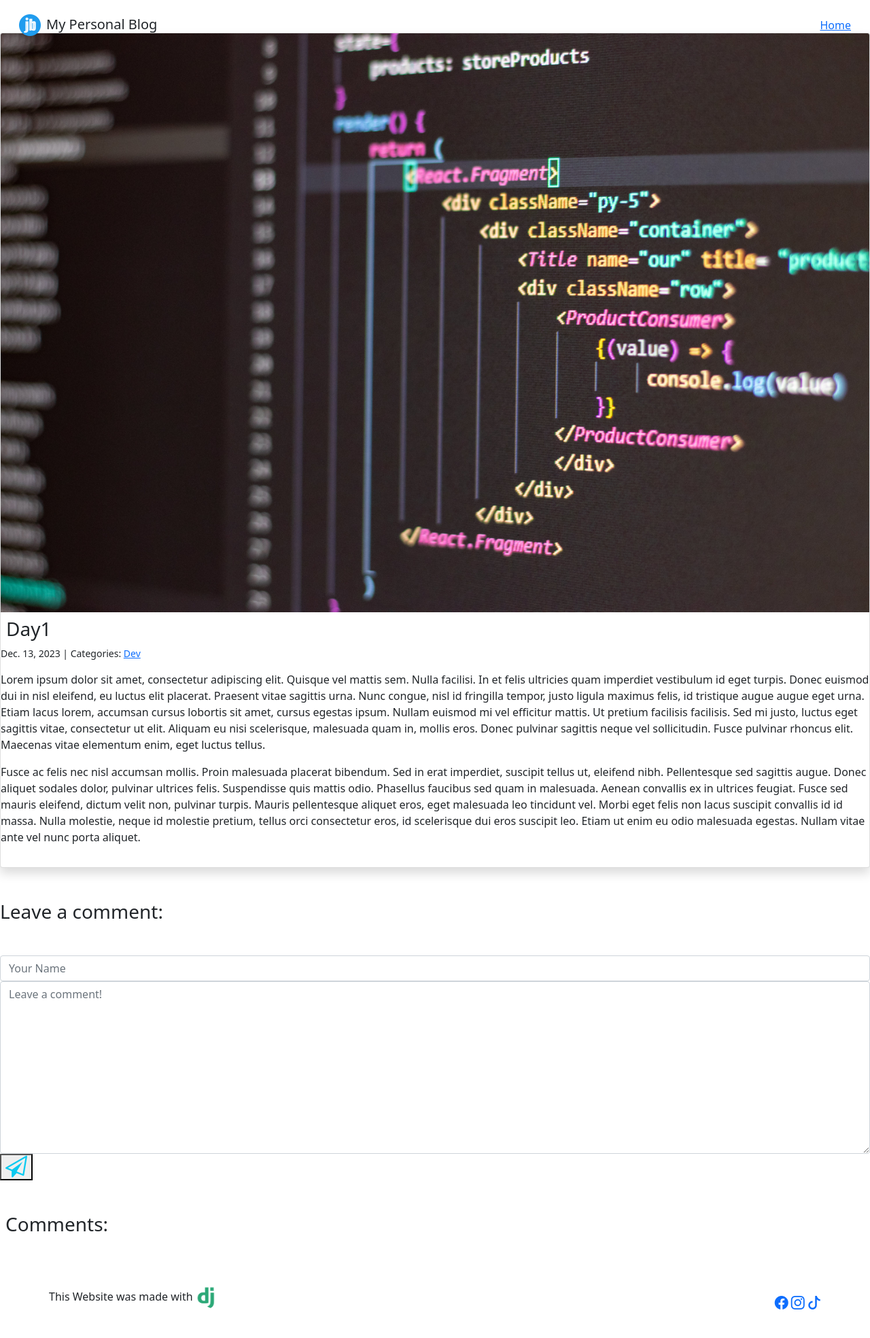
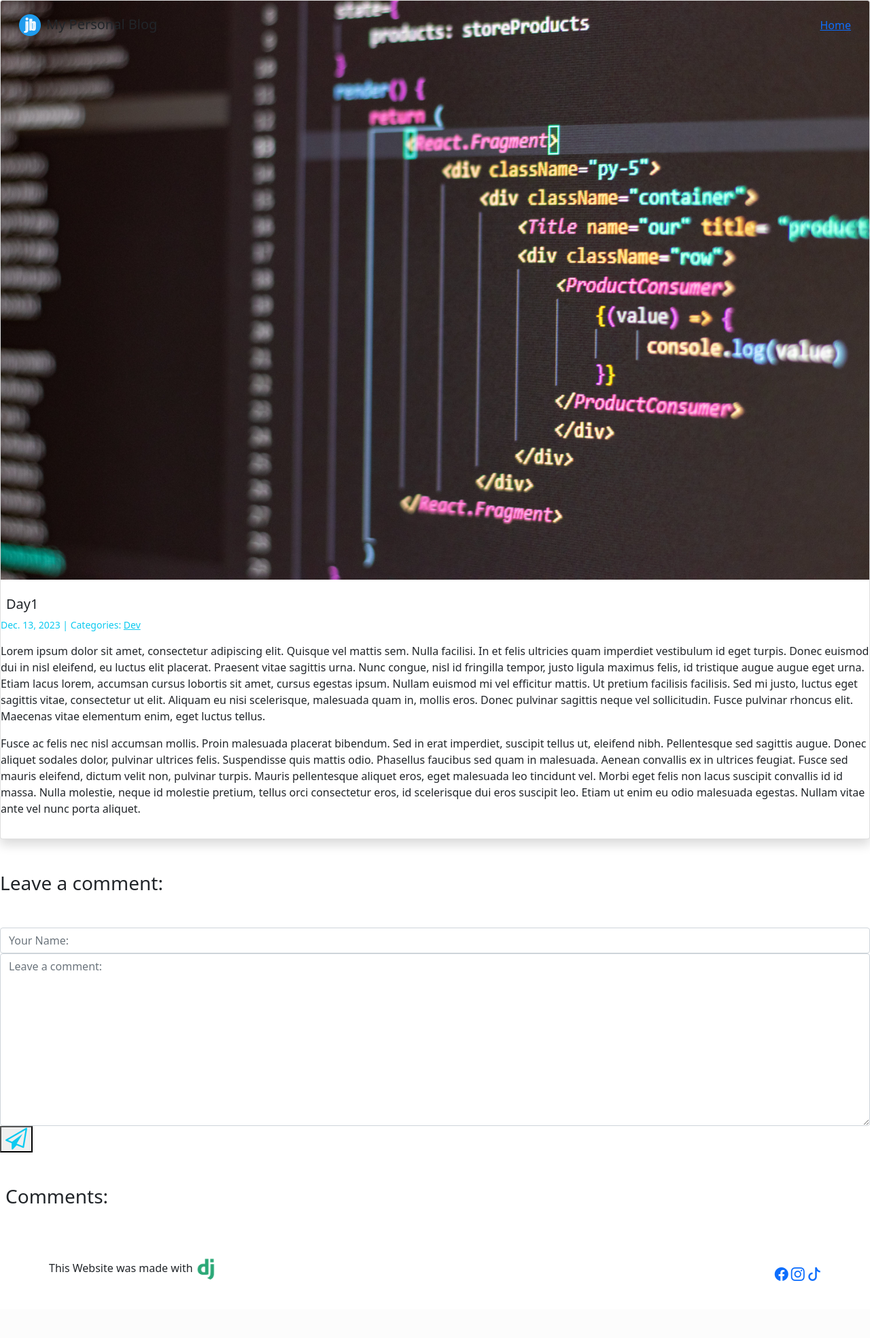
Before and after one commit to janos870/django-blog, a Django app: page /post/13/ in a window 1280 px wide. Shown: the whole page at 68% size. After the commit the page ends 1885 px from the top, so only its background shows below. Run offline with Django 5.2, Linux system fonts and the light colour scheme; data comes from the database, SQL or seed files in the repository; some web fonts are replaced.

Commit message:
update post style

```diff
--- a/blog/forms.py
+++ b/blog/forms.py
@@ -5,11 +5,11 @@ class CommentForm(forms.Form):
     author = forms.CharField(
         max_length=60,
         widget=forms.TextInput(
-            attrs={"class": "form-control shadow-none", "placeholder": "Your Name"}
+            attrs={"class": "form-control shadow-none", "placeholder": "Your Name:"}
         ),
     )
     body = forms.CharField(
         widget=forms.Textarea(
-            attrs={"class": "form-control shadow-none textarea", "placeholder": "Leave a comment!", "row": 0}
+            attrs={"class": "form-control shadow-none textarea", "placeholder": "Leave a comment:", "row": 0}
         )
     )
--- a/blog/templates/blog/detail.html
+++ b/blog/templates/blog/detail.html
@@ -2,14 +2,14 @@
 
 {% block page_content %}
   <div class="post">
-    <div class="card shadow  mt-5">
+    <div class="card shadow">
       {% if post.image %}
         <img src="{{ post.image.url }}" alt="{{ post.title }} Image" class="card-img-top" />
       {% endif %}
-      <h3 class="my-2 ms-2">{{ post.title }}</h3>
-      <small>
+      <h5 class="mt-4 ms-2">{{ post.title }}</h5>
+      <small class="text-info">
         {{ post.created_on.date }} | Categories:{% for category in post.categories.all %}
-          <a href="{% url 'blog_category' category.name %}">{{ category.name }}</a>
+          <a class="text-info" href="{% url 'blog_category' category.name %}">{{ category.name }}</a>
         {% endfor %}
       </small>
       <p>{{ post.body|linebreaks }}</p>
@@ -22,8 +22,8 @@
       <h3 class="my-5">Leave a comment:</h3>
       <div>{{ form.author }}</div>
       <div class="textarea">{{ form.body }}</div>
+      <button class="send-btn" type="submit"><i class="fa fa-send-o fa-2x text-info"></i></button>
     </div>
-    <button class="send-btn" type="submit"><i class="fa fa-send-o fa-2x text-info"></i></button>
   </form>
 
   <div class="comment-body">
--- a/blog/templates/blog/index.html
+++ b/blog/templates/blog/index.html
@@ -14,10 +14,10 @@
                 </a>
               {% endif %}
               <div class="card-body">
-                <h5 class="card-title"><a href="{% url 'blog_detail' post.pk %}">{{ post.title }}</a></h5>
-                <small>
+                <h5 class="ms-2"><a href="{% url 'blog_detail' post.pk %}">{{ post.title }}</a></h5>
+                <small class="text-info">
                   {{ post.created_on.date }} | Categories:{% for category in post.categories.all %}
-                    <a href="{% url 'blog_category' category.name %}">{{ category.name }}</a>
+                    <a class="text-info " href="{% url 'blog_category' category.name %}">{{ category.name }}</a>
                   {% endfor %}
                 </small>
                 <p class="card-text mt-3">{{ post.body|slice:':100' }}...</p>
--- a/templates/base.html
+++ b/templates/base.html
@@ -13,7 +13,7 @@
     <link rel="stylesheet" href="https://cdnjs.cloudflare.com/ajax/libs/font-awesome/4.7.0/css/font-awesome.min.css">
     <link rel="stylesheet" href="https://cdn.jsdelivr.net/npm/bootstrap-icons@1.11.2/font/bootstrap-icons.min.css">
     <script src="https://cdn.jsdelivr.net/npm/bootstrap@5.0.2/dist/js/bootstrap.bundle.min.js" integrity="sha384-MrcW6ZMFYlzcLA8Nl+NtUVF0sA7MsXsP1UyJoMp4YLEuNSfAP+JcXn/tWtIaxVXM" crossorigin="anonymous"></script>
-    <link rel="stylesheet" type="text/css" href="{% static "style.css?v=1.1" %}">
+    <link rel="stylesheet" type="text/css" href="{% static "style.css?v=1.2" %}">
 </head>
 <body>
     <nav class="navbar fixed-top py-3">
```
Also changed, not shown: static/style.css (+6 -2 lines), static/index.js (line endings or trailing spaces).
